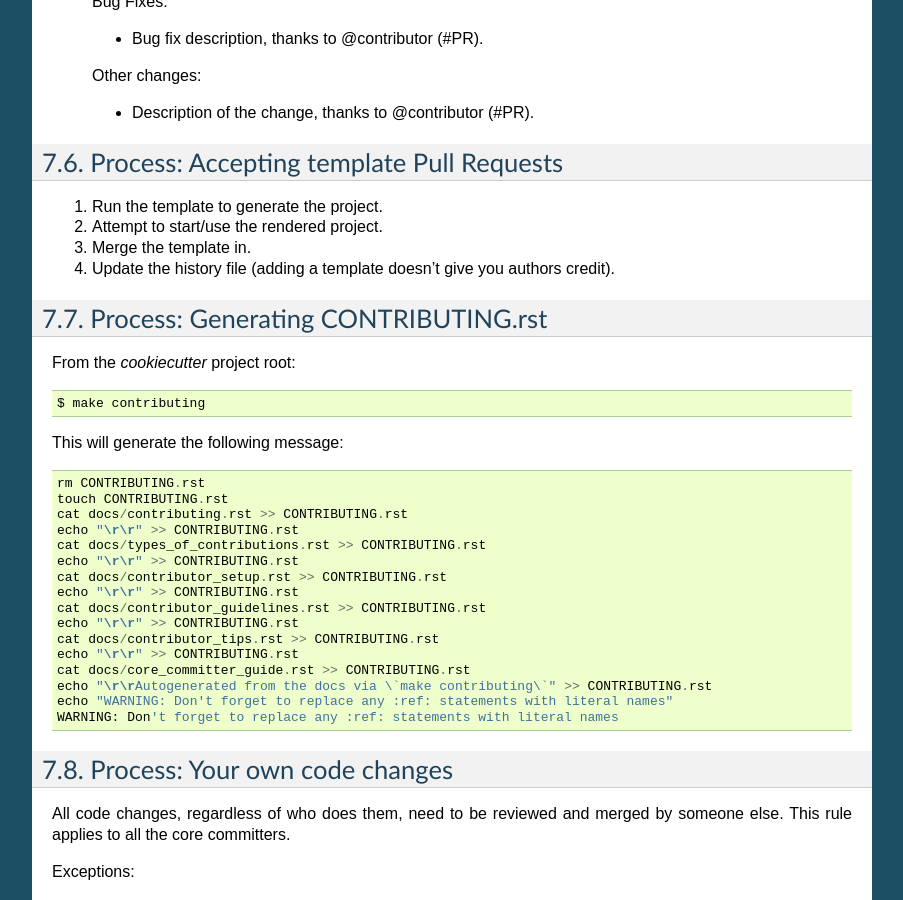
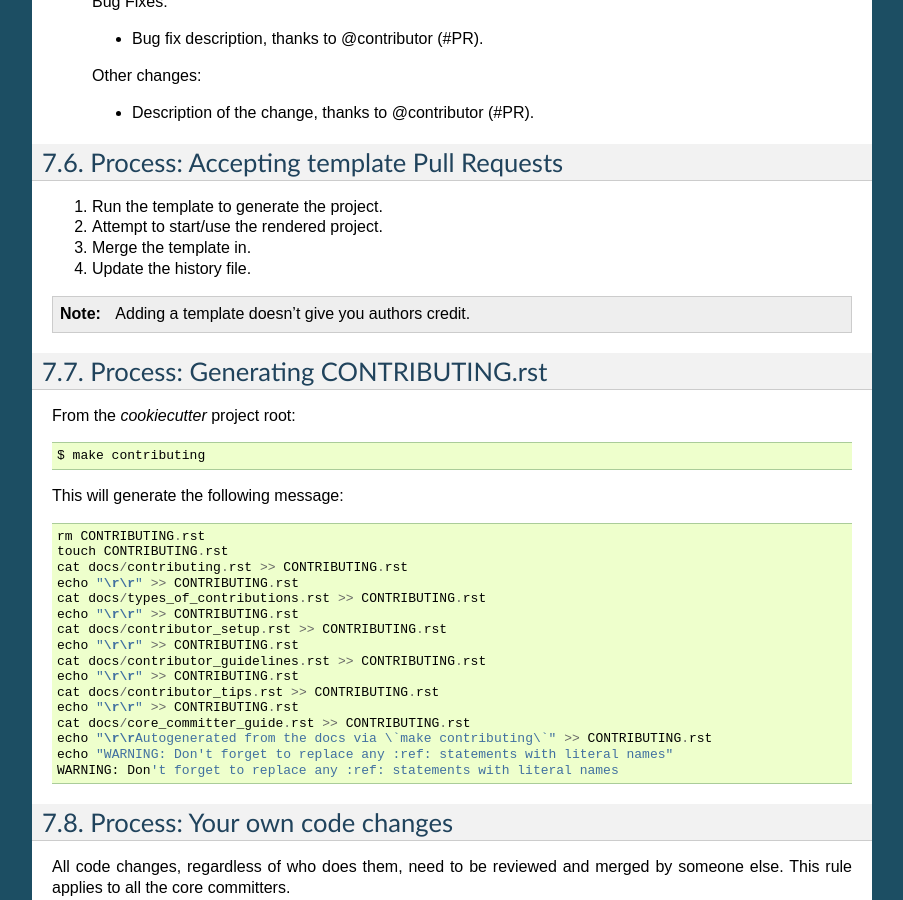
Before and after one commit to c-allen-tech/cookie, a Sphinx documentation site: the page built from docs/core_committer_guide.rst, in a window 1280 px wide and 900 px high, scrolled down 2754 px. Shown: the whole window, without its empty margins (198-1101 px from the left). Built offline with Sphinx 7.4.7, drawn with Linux system fonts in a browser that asks for light colours; formulas are drawn with MathJax 3; the version number is read from the project's files by our own code; part of the change alters nothing that is shown.

Commit message:
Use proper formatting for the note regarding credit

```diff
--- a/docs/core_committer_guide.rst
+++ b/docs/core_committer_guide.rst
@@ -159,7 +159,9 @@ Process: Accepting template Pull Requests
 #. Run the template to generate the project.
 #. Attempt to start/use the rendered project.
 #. Merge the template in.
-#. Update the history file (adding a template doesn't give you authors credit).
+#. Update the history file.
+
+.. note:: Adding a template doesn't give you authors credit.
 
 
 Process: Generating CONTRIBUTING.rst
```
